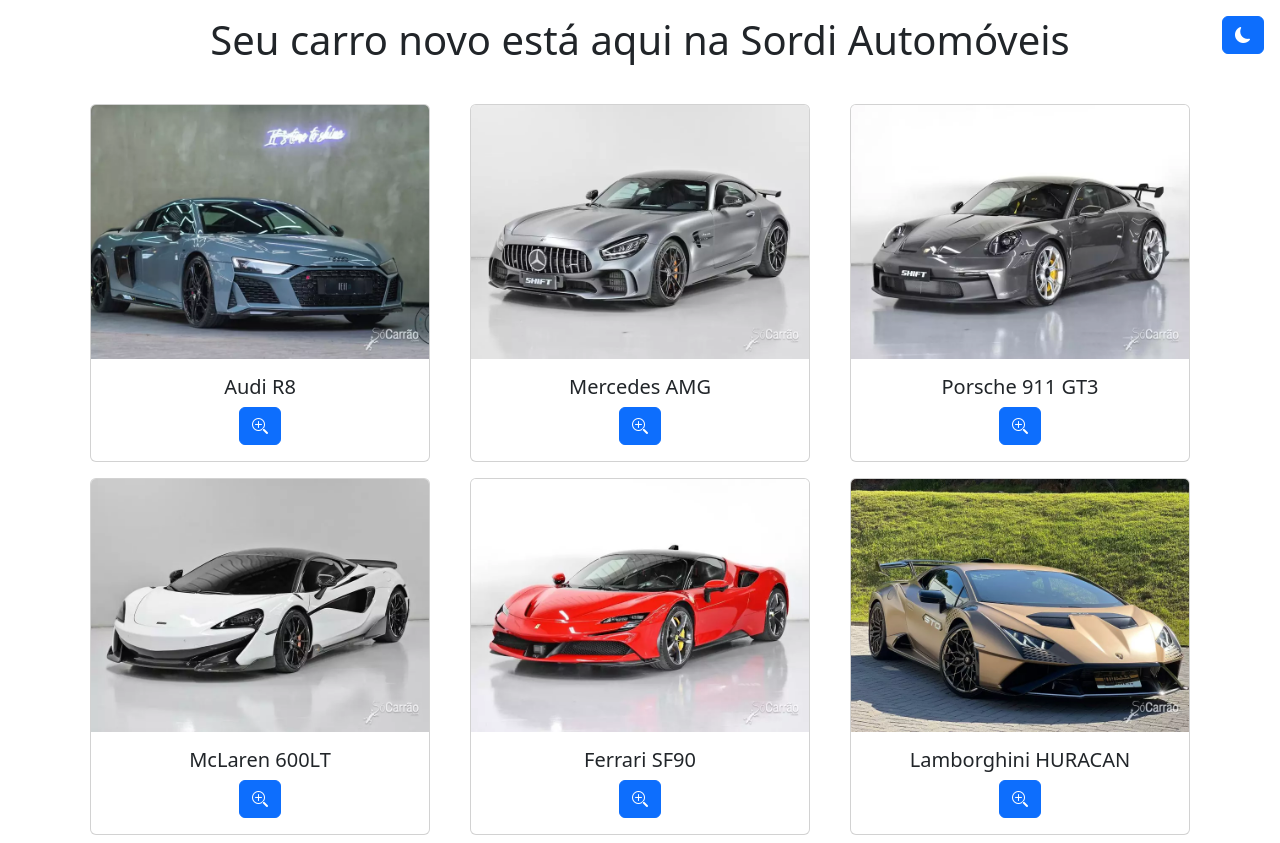
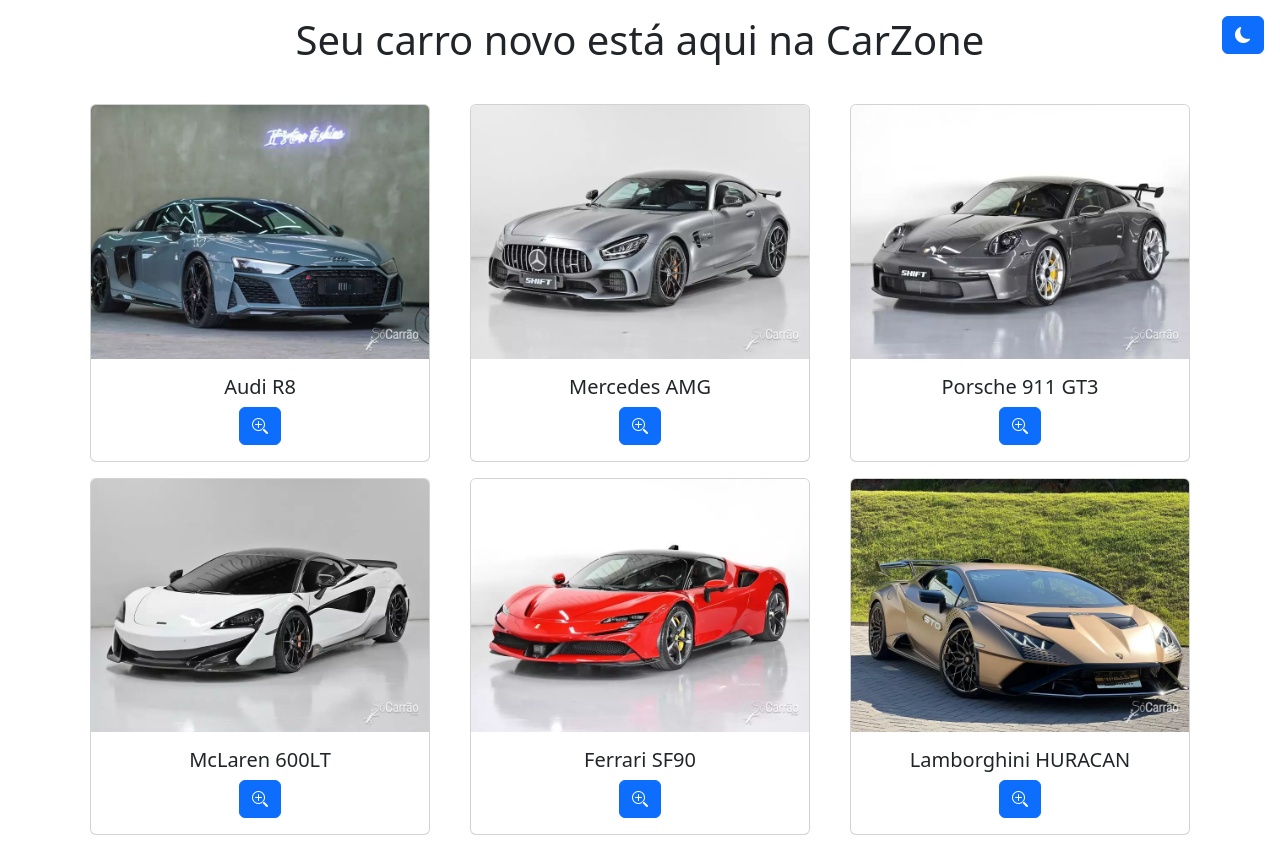
Before and after one commit to gu1lh3rm3s0rd1/SuperCarros, a plain HTML site: page index.html in a window 1280 px wide. Drawn offline with nearby package versions, Linux system fonts and the light colour scheme.

Commit message:
update projeto

```diff
--- a/index.html
+++ b/index.html
@@ -10,7 +10,7 @@
   <link rel="stylesheet" href="https://cdn.jsdelivr.net/npm/bootstrap-icons@1.10.5/font/bootstrap-icons.css" />
   <link href="https://cdn.jsdelivr.net/npm/bootstrap@5.3.0-alpha3/dist/css/bootstrap.min.css" rel="stylesheet"
     integrity="sha384-KK94CHFLLe+nY2dmCWGMq91rCGa5gtU4mk92HdvYe+M/SXH301p5ILy+dN9+nJOZ" crossorigin="anonymous" />
-    <link rel="shortcut icon" href="img/racing.png" type="image/x-icon">
+  <link rel="shortcut icon" href="img/racing.png" type="image/x-icon">
 </head>
 
 <body>
@@ -19,14 +19,13 @@
   </button>
 
   <h1 class="text-center mb-3 p-3">
-    Seu carro novo está aqui na Sordi Automóveis
+    Seu carro novo está aqui na CarZone
   </h1>
 
   <div class="container text-center">
     <div class="row" id="cards"></div>
   </div>
 
-  <!-- Modal -->
   <div class="modal fade" id="zoomImg" tabindex="-1" aria-labelledby="nomeCarro" aria-hidden="true">
     <div class="modal-dialog">
       <div class="modal-content">
```
